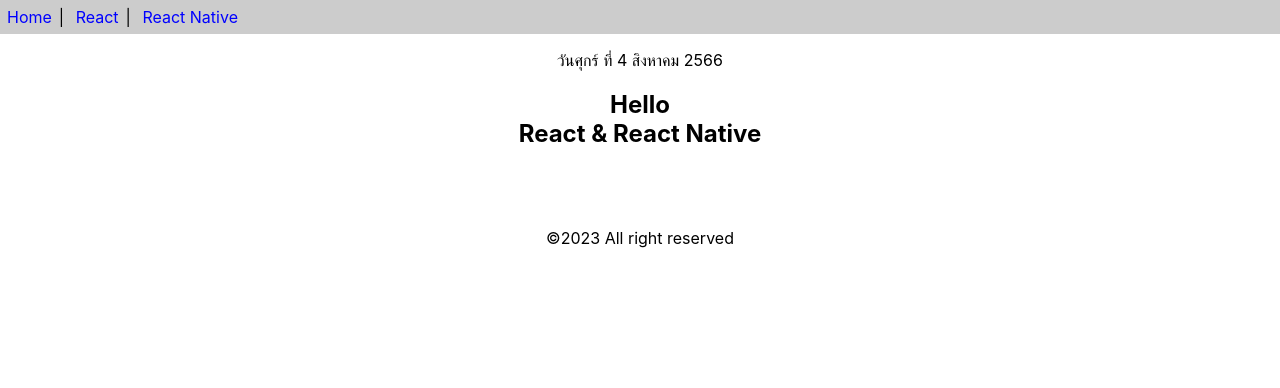
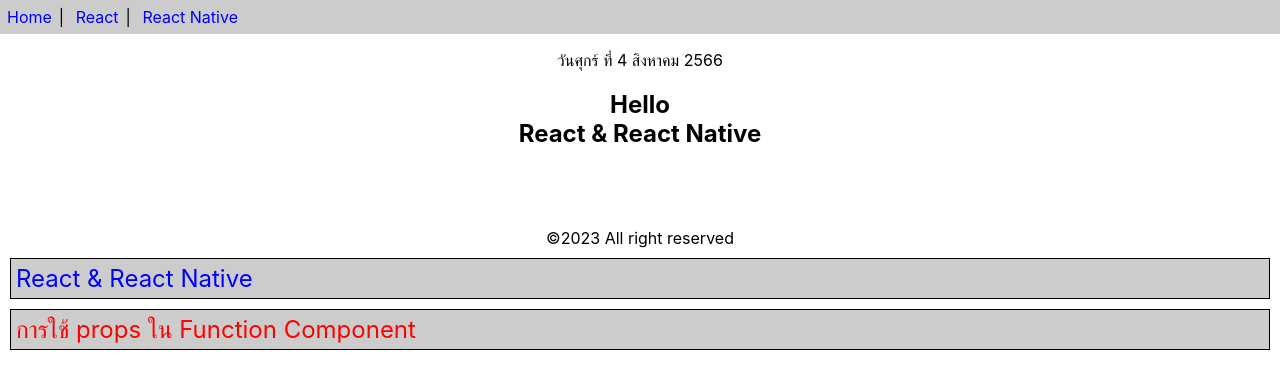
Before and after one commit to ChayanrothJA/app1, a React (Create React App) app: page / in a window 1280 px wide. Shown: the top 388 px of the page. Built offline with nearby package versions, Linux system fonts and the light colour scheme.

Commit message:
add props Msgbox & Msgbox2

```diff
--- a/src/App.js
+++ b/src/App.js
@@ -1,6 +1,8 @@
 import React from 'react'
 import { Header, Content, Footer} from './func-components'
 import Calendar from './class-components';
+import MsgBox from './class-props';
+import MsgBox2 from './func-props';
 
 function App() {
 
@@ -10,7 +12,23 @@
    <p><center><Calendar/></center></p>
    <Content/>
    <Footer/>
+   <MsgBox
+      text='React & React Native'
+      color='blue'
+      bgColor='#ccc'
+      fontSize='18pt'
+      border='solid 1px black'
+   />
+   <MsgBox2
+      text='การใช้ props ใน Function Component'
+      color='red'
+      bgColor='#ccc'
+      fontSize='18pt'
+      border='solid 1px black'
+   />
+
    </>
+
   )
 }
 
--- a/src/class-components.js
+++ b/src/class-components.js
@@ -9,7 +9,8 @@
         const day =  date.getDate()
         const month = monthNames[date.getMonth()]
         const year = date.getFullYear() + 543
-        return 'วัน'+weekDay+' ที่ '+day+' '+month+' '+year
+        return  `วัน${weekDay} ที่ ${day} ${month} ${year}`
+
     }
 
     render(){
--- /dev/null
+++ b/src/class-props.js
@@ -0,0 +1,20 @@
+import React, {Component} from "react";
+
+export default class MsgBox extends Component{
+    constructor(props){
+        super(props)
+    }
+
+    render(){
+        const divStyle = {
+        margin: '10px',
+        padding: '5px',
+        color: this.props.color,
+        backgroundColor: this.props.bgColor,
+        fontSize: this.props.fontSize,
+        border: this.props.border
+        }
+
+        return <div style={divStyle}>{this.props.text}</div>
+    }
+}
--- /dev/null
+++ b/src/func-props.js
@@ -0,0 +1,13 @@
+import Reactq from "react";
+
+export default function MsgBox2(props){
+    const divStyle = {
+        margin: '10px',
+        padding: '5px',
+        color: props.color,
+        backgroundColor: props.bgColor,
+        fontSize: props.fontSize,
+        border: props.border
+    }
+    return <div style={divStyle}>{props.text}</div>
+}
```
